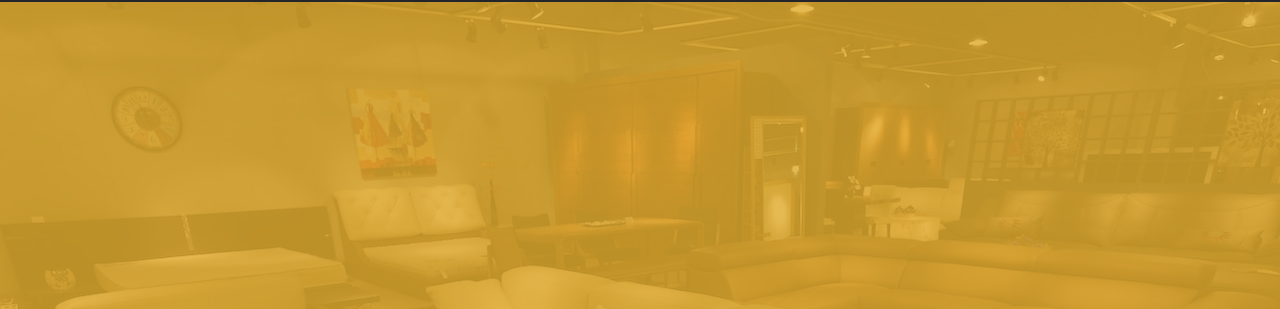
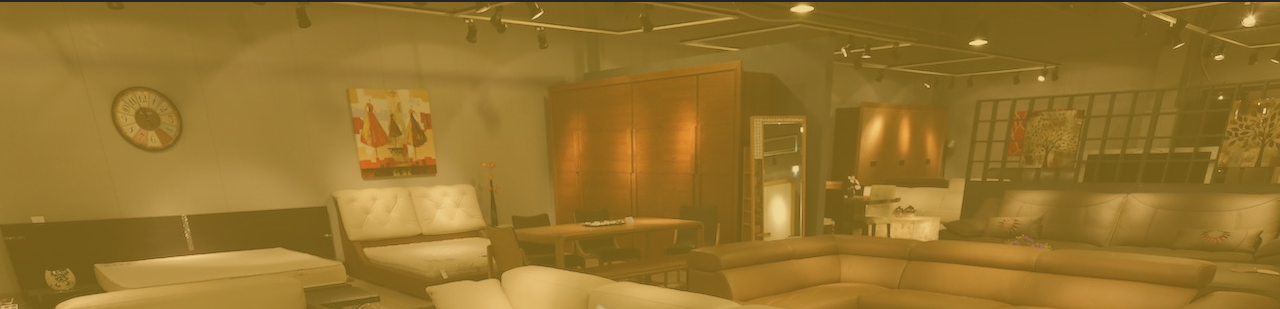
Before and after one commit to Elyemlahi-Mohamed/Luxo, a plain HTML site: page index.html in a window 1280 px wide. Shown: the part 78-387 px from the top of the page. Drawn offline with nearby package versions, Linux system fonts and the light colour scheme.

Commit message:
Update style.css

```diff
--- a/assets/style.css
+++ b/assets/style.css
@@ -67,7 +67,7 @@ header .logo span {
     left: 0;
     width: 100%;
     height: 800px;
-    background-color: rgb(224 173 47 / 83%);
+    background-color: rgb(224 173 47 / 50%);
 }
 .landing .text {
     position: absolute;
```
